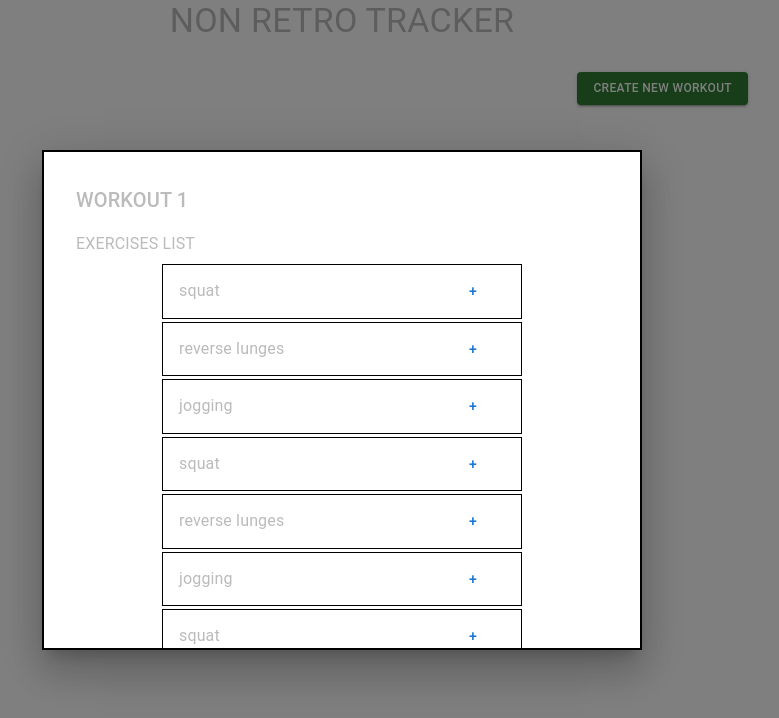
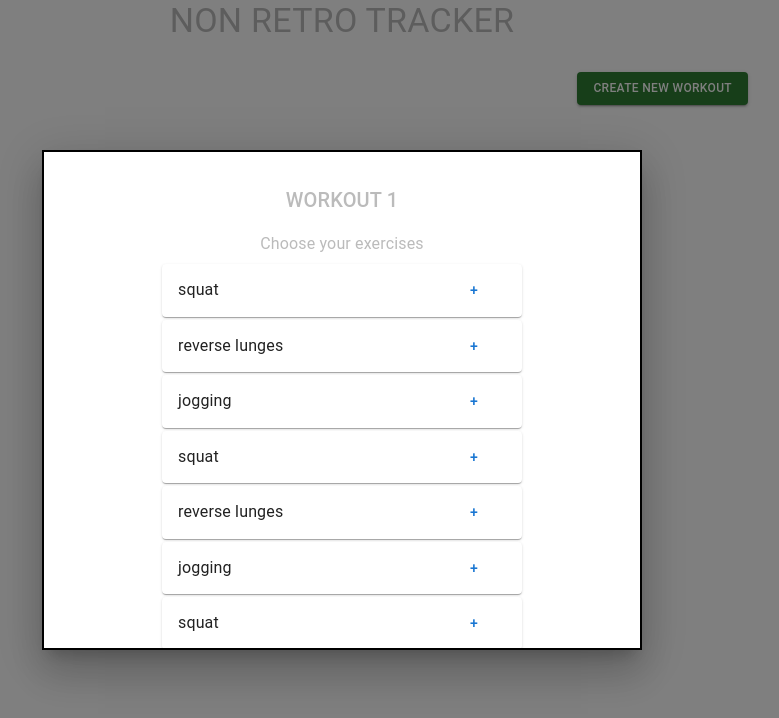
Before and after one commit to cladius6/best-tracker, a Next.js app in the folder frontend/: page /main in a window 1280 px wide. Both pictures are taken after a click on the button "CREATE NEW WORKOUT". Shown: the top 718 px of the page, without its empty margins (298-1077 px from the left). Built offline with nearby package versions, Linux system fonts and the light colour scheme.

Commit message:
feat: open only choosen exercise

```diff
--- a/frontend/pages/main.tsx
+++ b/frontend/pages/main.tsx
@@ -19,9 +19,10 @@ import SaveIcon from "@mui/icons-material/Save";
 const Main = () => {
   const [openModal, setOpenModal] = useState(false);
   const [openNestedInput, setOpenNestedInput] = useState(false);
+  const [itemId, setItemId] = useState("");
 
-  const handleAddClick = (id: string) => {
-    console.log(id);
+  const handleAddClick = () => {
+    setOpenNestedInput(!openNestedInput);
   };
 
   const handleOpenModal = () => {
@@ -78,11 +79,19 @@ const Main = () => {
             overflowY: "scroll",
           }}
         >
-          <Typography id="modal-modal-title" variant="h6" component="h2">
+          <Typography
+            id="modal-modal-title"
+            variant="h6"
+            component="h2"
+            sx={{ textAlign: "center" }}
+          >
             WORKOUT 1
           </Typography>
-          <Typography id="modal-modal-description" sx={{ mt: 2 }}>
-            EXERCISES LIST
+          <Typography
+            id="modal-modal-description"
+            sx={{ mt: 2, textAlign: "center" }}
+          >
+            Choose your exercises
           </Typography>
 
           <List
@@ -95,25 +104,29 @@ const Main = () => {
           >
             {mockExercises.map((mockExercise) => (
               <>
-                <ListItem
-                  key={mockExercise.id}
-                  sx={{ border: "1px solid black", marginBottom: "3px" }}
+                <Paper
+                  sx={{
+                    width: "100%",
+                  }}
                 >
+                  <ListItem key={mockExercise.id} sx={{ marginBottom: "3px" }}>
                     <ListItemText primary={`${mockExercise.name}`} />
                     <Button
                       onClick={() => {
-                      handleAddClick(mockExercise.id);
+                        setItemId(mockExercise.id);
+                        handleAddClick();
                         console.log("Add exercise to workout");
                       }}
                     >
                       +
                     </Button>
                   </ListItem>
-                <Collapse in={openNestedInput} timeout="auto" unmountOnExit>
+                </Paper>
+               {mockExercise.id === itemId ? <Collapse in={openNestedInput} timeout="auto" unmountOnExit>
                   <List component="div" disablePadding>
                     <ListItemText primary="Repeats" />
                   </List>
-                </Collapse>
+                </Collapse> : null}
               </>
             ))}
           </List>
```
Lines whose indentation alone changed are shown as unchanged.
